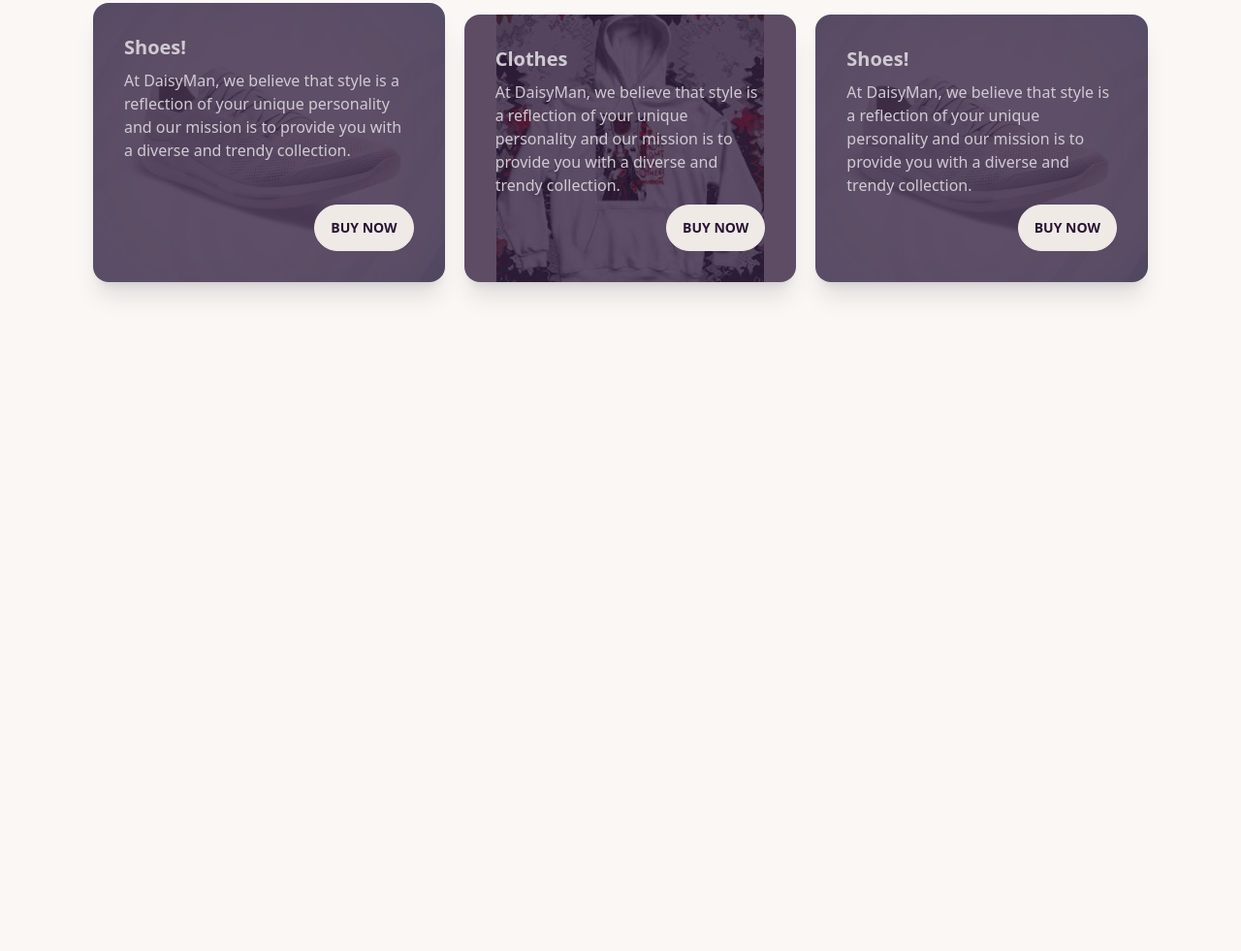
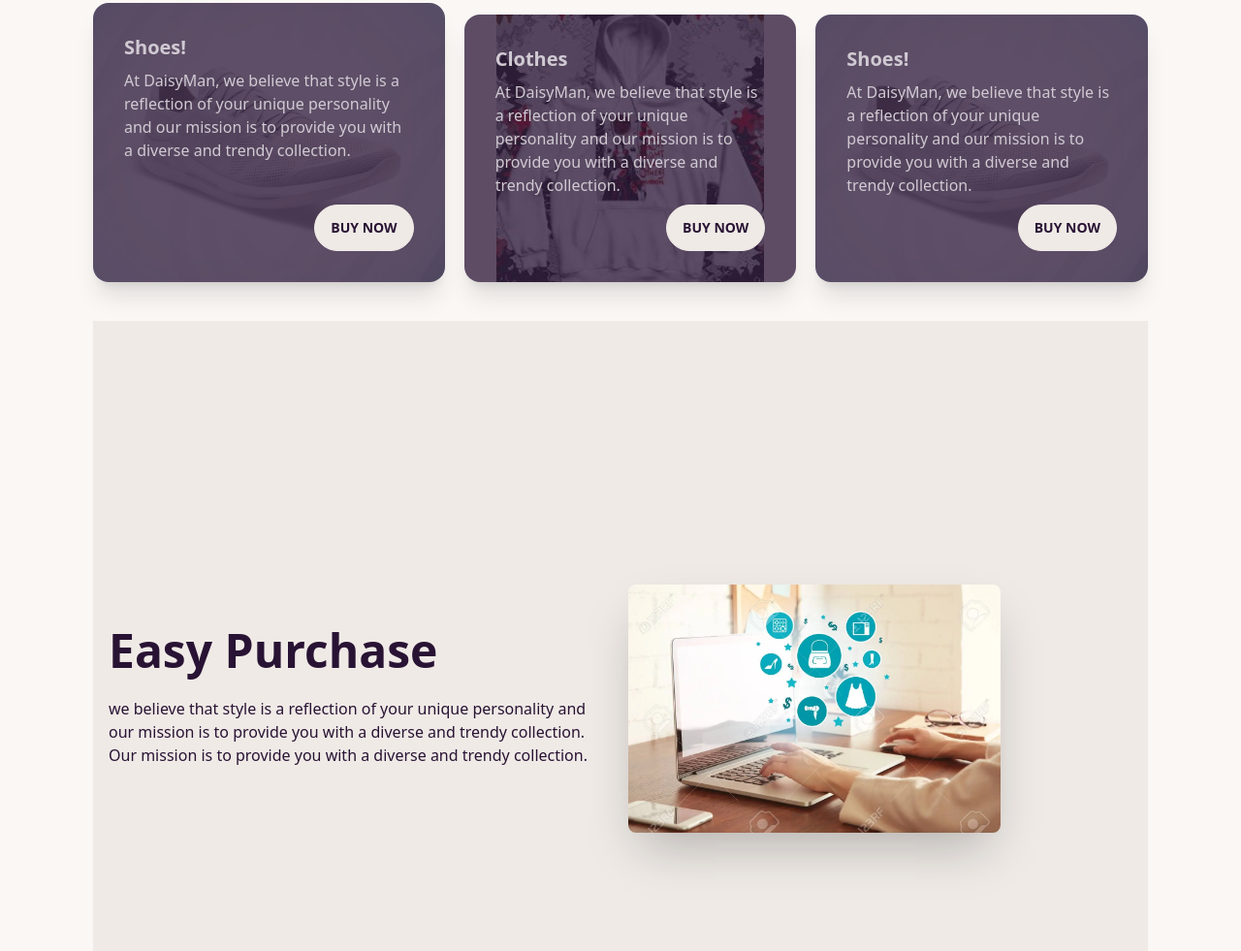
Before and after one commit to rifat3790/Daisy-man, a plain HTML site: page index.html in a window 1280 px wide. Shown: the part 939-1920 px from the top of the page at 97% size. Before the commit the page ends 1290 px from the top, so only its background shows below. Drawn offline with nearby package versions, Linux system fonts and the light colour scheme.

Commit message:
added easy paurachase section

```diff
--- a/index.html
+++ b/index.html
@@ -128,6 +128,25 @@
                   </div>
             </div>
                 </section>
+
+
+                <!-- Easy purchase section -->
+                <section class="px-8 md:px-16 lg:px-24 py-5">
+                  <div class="hero min-h-screen bg-base-200">
+                    <div class="hero-content flex-col lg:flex-row-reverse">
+                      <div class="flex-1">
+                        <img src="images/laptop1.webp" class="max-w-sm rounded-lg shadow-2xl flex-1" />
+                      </div>
+                      <div class="flex-1">
+                        <h1 class="text-5xl font-bold text-center md:text-start">Easy Purchase
+                        </h1>
+                        <p class="py-6">we believe that style is a reflection of your unique personality and our mission is to provide you with a diverse and trendy collection.
+
+                          Our mission is to provide you with a diverse and trendy collection.</p>
+                      </div>
+                    </div>
+                  </div>
+                </section>
     </main>
 
 </body>
```
Also changed, not shown: images/laptop1.webp (added).
